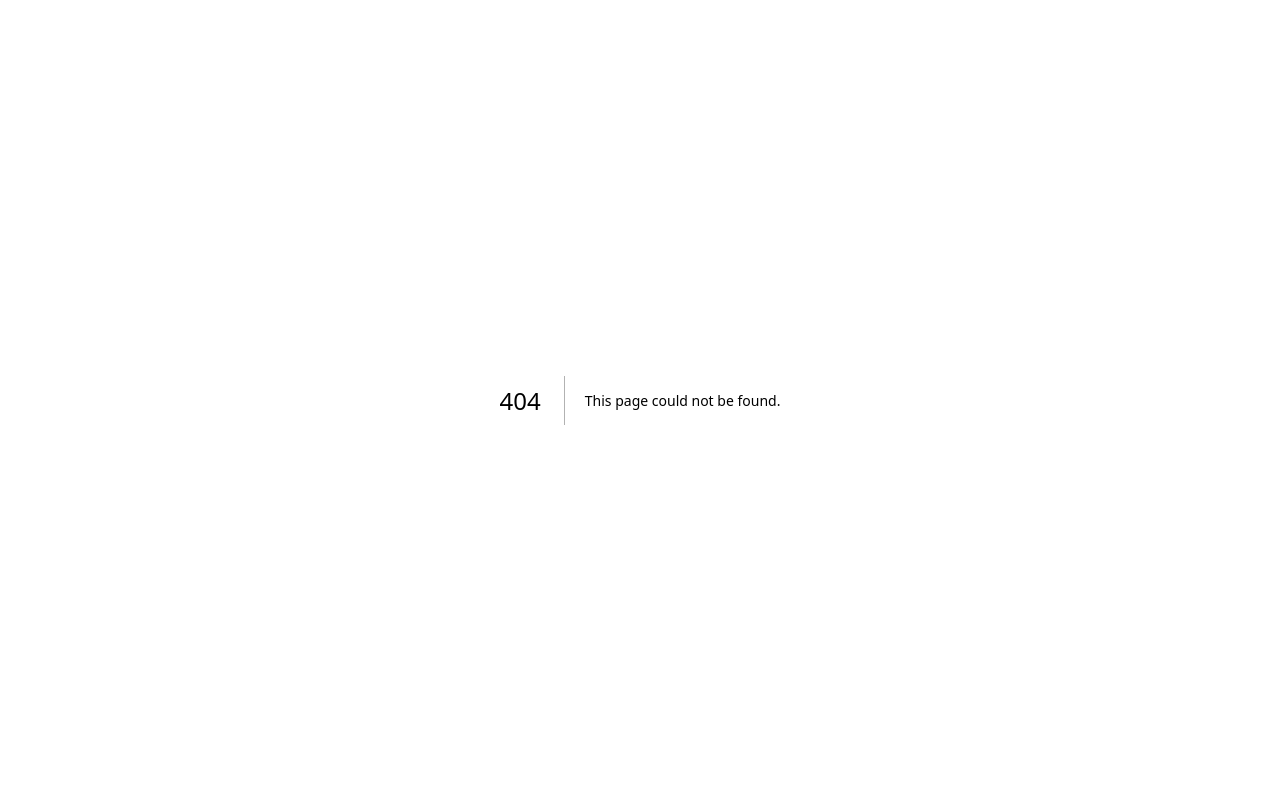
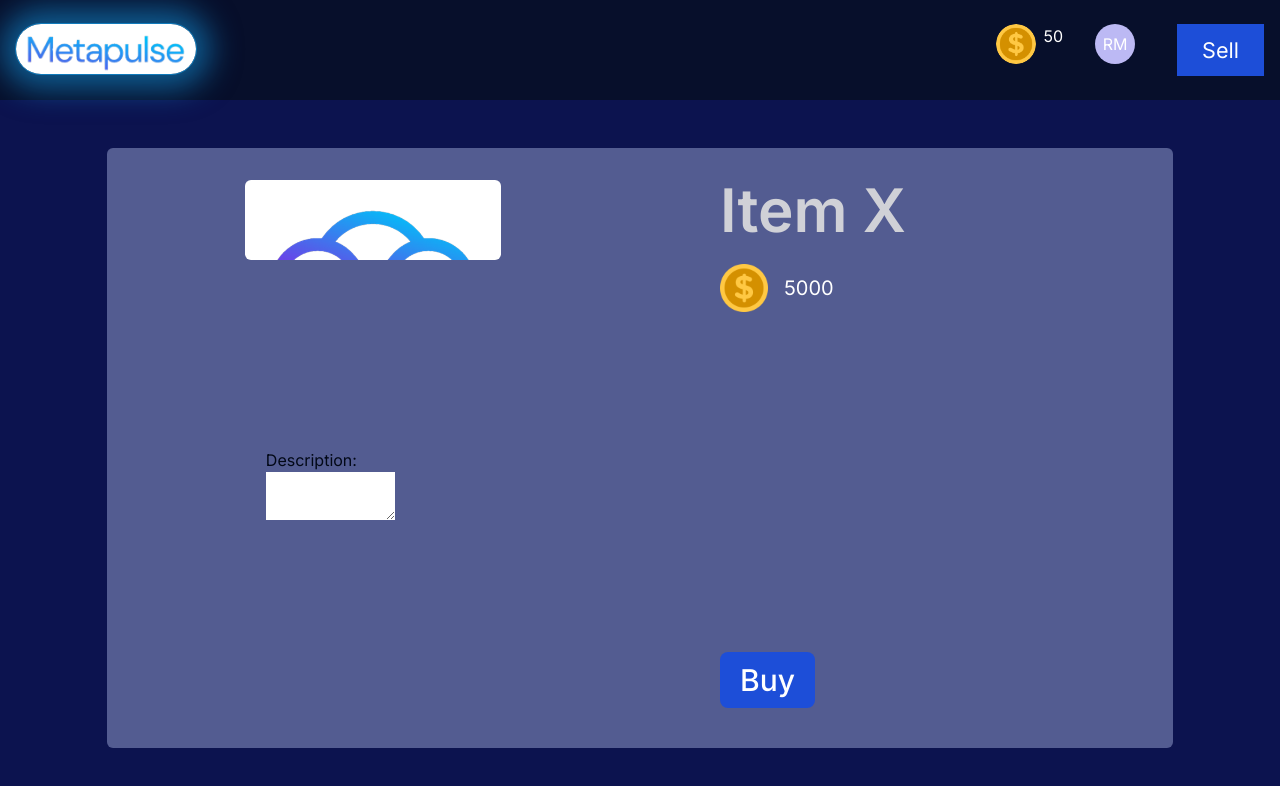
Before and after one commit to RitaMonreal/Frontend-Metapulse, a Next.js app: page /itemview in a window 1280 px wide. Before the commit this address had no page. Shown: the top 786 px of the page. Built offline with nearby package versions, Linux system fonts and the light colour scheme.

Commit message:
itemview al 50%

```diff
--- /dev/null
+++ b/app/itemview/page.tsx
@@ -0,0 +1,58 @@
+import Navbarr from '../components/navbarR';
+
+const ItemViewPAge = () => {
+  return (
+    <div className="bg-backgroundBlue h-screen w-screen flex flex-col mx-auto p-0">
+      <Navbarr />
+      <div className="flex bg-backgroundPurple h-3/4 w-5/6 mx-auto mt-12 rounded-md">
+        {/* lado izquierdo */}
+        <div className="w-1/2 flex flex-col p-8">
+          {/* Imagen item */}
+          <div className="h-1/2 mx-auto">
+            <div className="w-64 h-20 rounded-md overflow-hidden">
+              <img src="/images/logo_metapulse.png" alt="Imagen item" />
+            </div>
+          </div>
+          {/* Descripcion item */}
+          <div className="h-1/2 mx-auto flex flex-col">
+            <label htmlFor="descripcionItem">Description:</label>
+            <textarea className="w-3/5" id="descripcionItem"></textarea>
+          </div>
+        </div>
+        {/* Lado derecho */}
+        <div className="w-1/2 p-8 flex flex-col">
+          {/* Nombre item */}
+          <div className="flex flex-col gap-6 ml-12">
+            <h1 className="text-textGray text-6xl font-semibold">Item X</h1>
+
+            <div className="flex items-center gap-4">
+              <div className="h-1/2 flex items-center justify-center">
+                <div className="w-12 h-12 rounded-md overflow-hidden">
+                  <img
+                    src="/images/coin.png"
+                    alt="Imagen item"
+                    className="w-full h-full object-cover"
+                  />
+                </div>
+              </div>
+              <p className="text-white text-xl">5000</p>
+            </div>
+          </div>
+          {/* Boton buy */}
+          <div className="flex flex-1 justify-start items-end ml-12">
+            <div>
+              <button
+                type="button"
+                className="text-white bg-blue-700 hover:bg-blue-800 focus:ring-4 focus:ring-blue-300 font-medium rounded-lg text-sm px-5 py-2.5 me-2 mb-2 dark:bg-blue-600 dark:hover:bg-blue-700 focus:outline-none dark:focus:ring-blue-800"
+              >
+                <span className="text-3xl">Buy</span>
+              </button>
+            </div>
+          </div>
+        </div>
+      </div>
+    </div>
+  );
+};
+
+export default ItemViewPAge;
```
